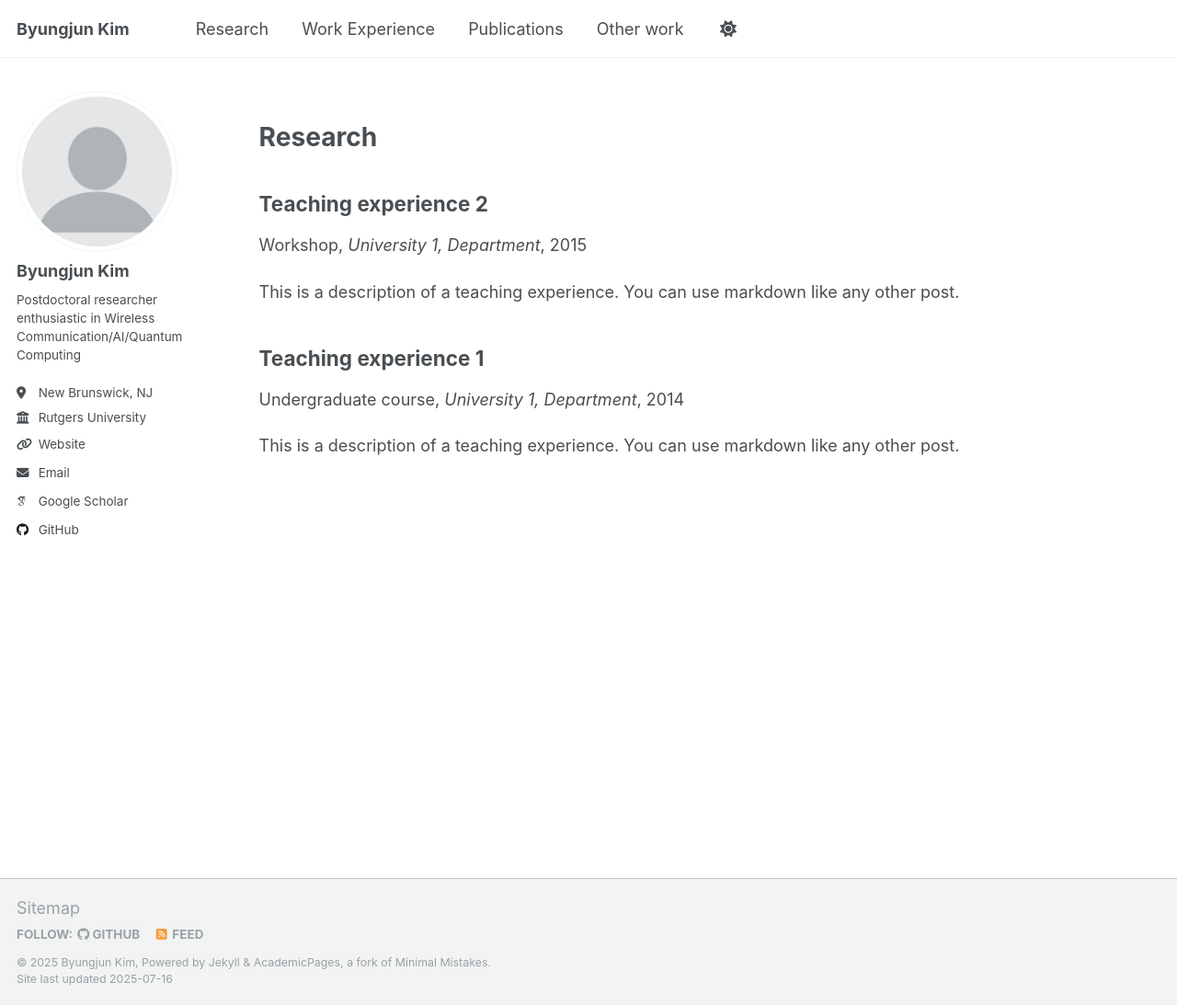
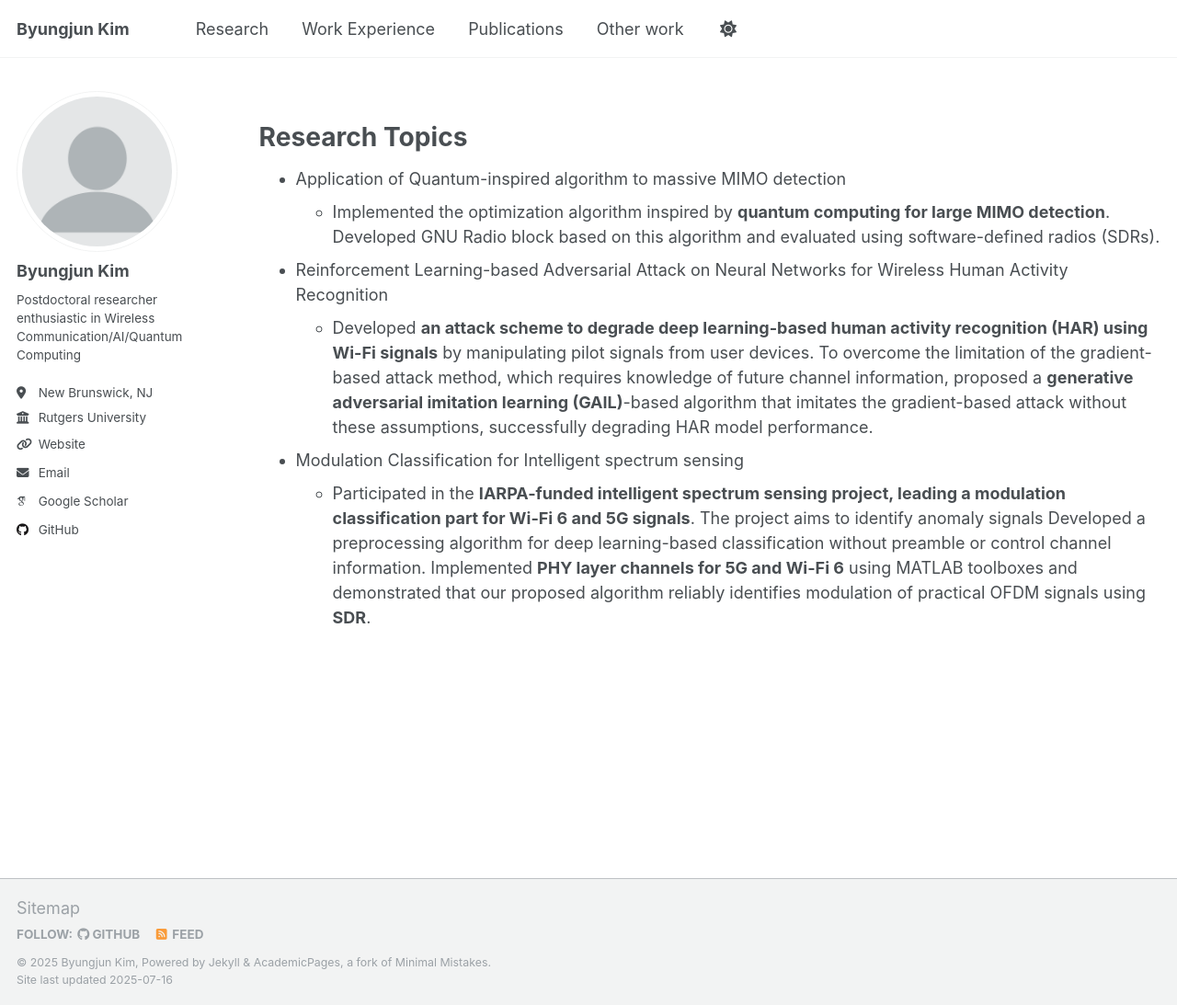
Before and after one commit to byungjunkim12/byungjunkim12.github.io, a Jekyll site: the page built from _pages/research.md, in a window 1280 px wide and 1093 px high. Shown: the whole window at 92% size. Built offline with Jekyll 4.4.1, drawn with Linux system fonts in a browser that asks for light colours; some web fonts are replaced.

Commit message:
research tab

```diff
--- /dev/null
+++ b/_pages/research.md
@@ -0,0 +1,17 @@
+---
+layout: archive
+title: "Research Topics"
+permalink: /research/
+author_profile: true
+---
+
+{% include base_path %}
+
+* Application of Quantum-inspired algorithm to massive MIMO detection
+  * Implemented the optimization algorithm inspired by **quantum computing for large MIMO detection**. Developed GNU Radio block based on this algorithm and evaluated using software-defined radios (SDRs).
+
+* Reinforcement Learning-based Adversarial Attack on Neural Networks for Wireless Human Activity Recognition
+  * Developed **an attack scheme to degrade deep learning-based human activity recognition (HAR) using Wi-Fi signals** by manipulating pilot signals from user devices. To overcome the limitation of the gradient-based attack method, which requires knowledge of future channel information, proposed a **generative adversarial imitation learning (GAIL)**-based algorithm that imitates the gradient-based attack without these assumptions, successfully degrading HAR model performance.
+
+* Modulation Classification for Intelligent spectrum sensing
+  * Participated in the **IARPA-funded intelligent spectrum sensing project, leading a modulation classification part for Wi-Fi 6 and 5G signals**. The project aims to identify anomaly signals  Developed a preprocessing algorithm for deep learning-based classification without preamble or control channel information. Implemented **PHY layer channels for 5G and Wi-Fi 6** using MATLAB toolboxes and demonstrated that our proposed algorithm reliably identifies modulation of practical OFDM signals using **SDR**.
```
Also changed, not shown: _pages/about.md (+4 -2 lines), _pages/research.html (deleted, +0 -12 lines), _pages/work.md (+2 -3 lines).
